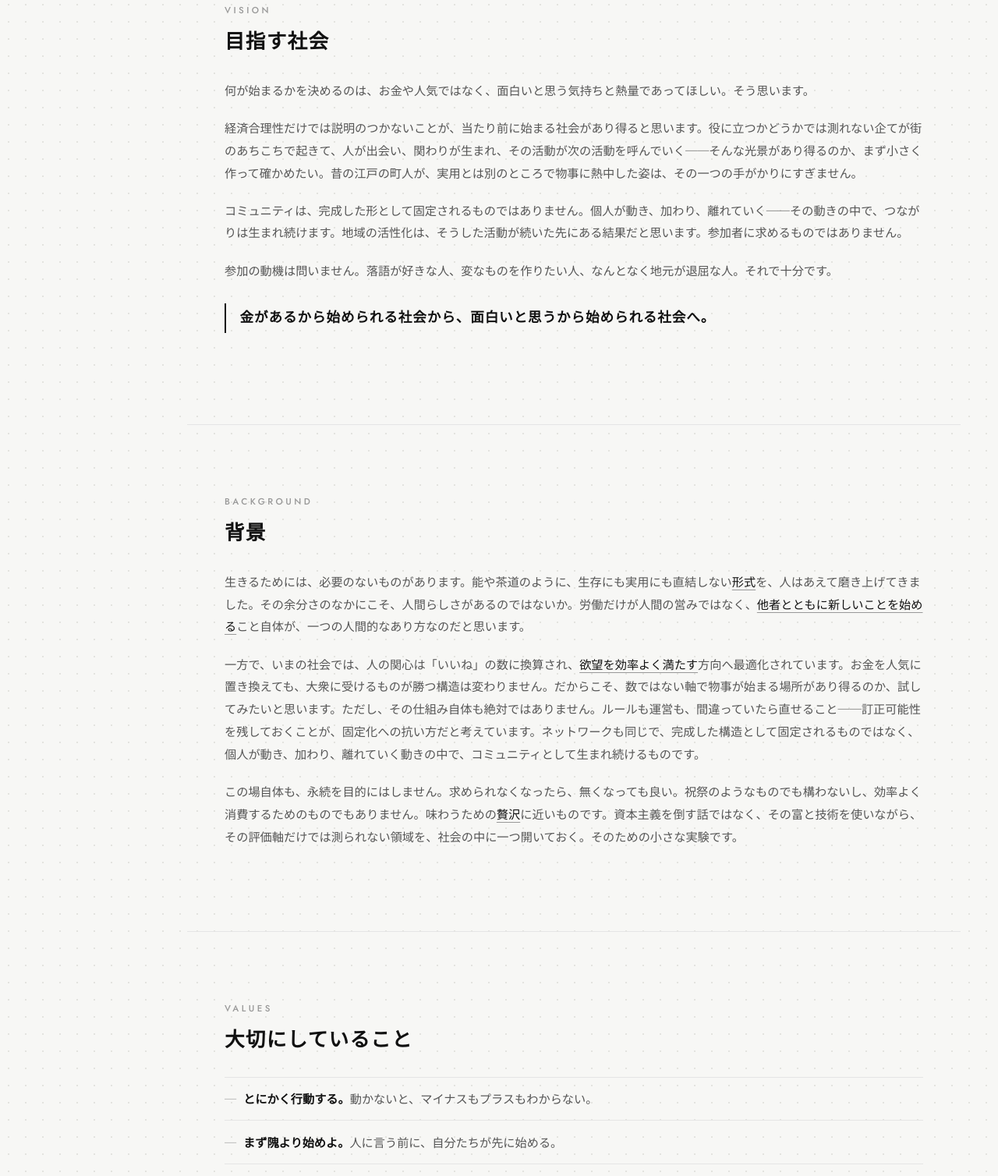
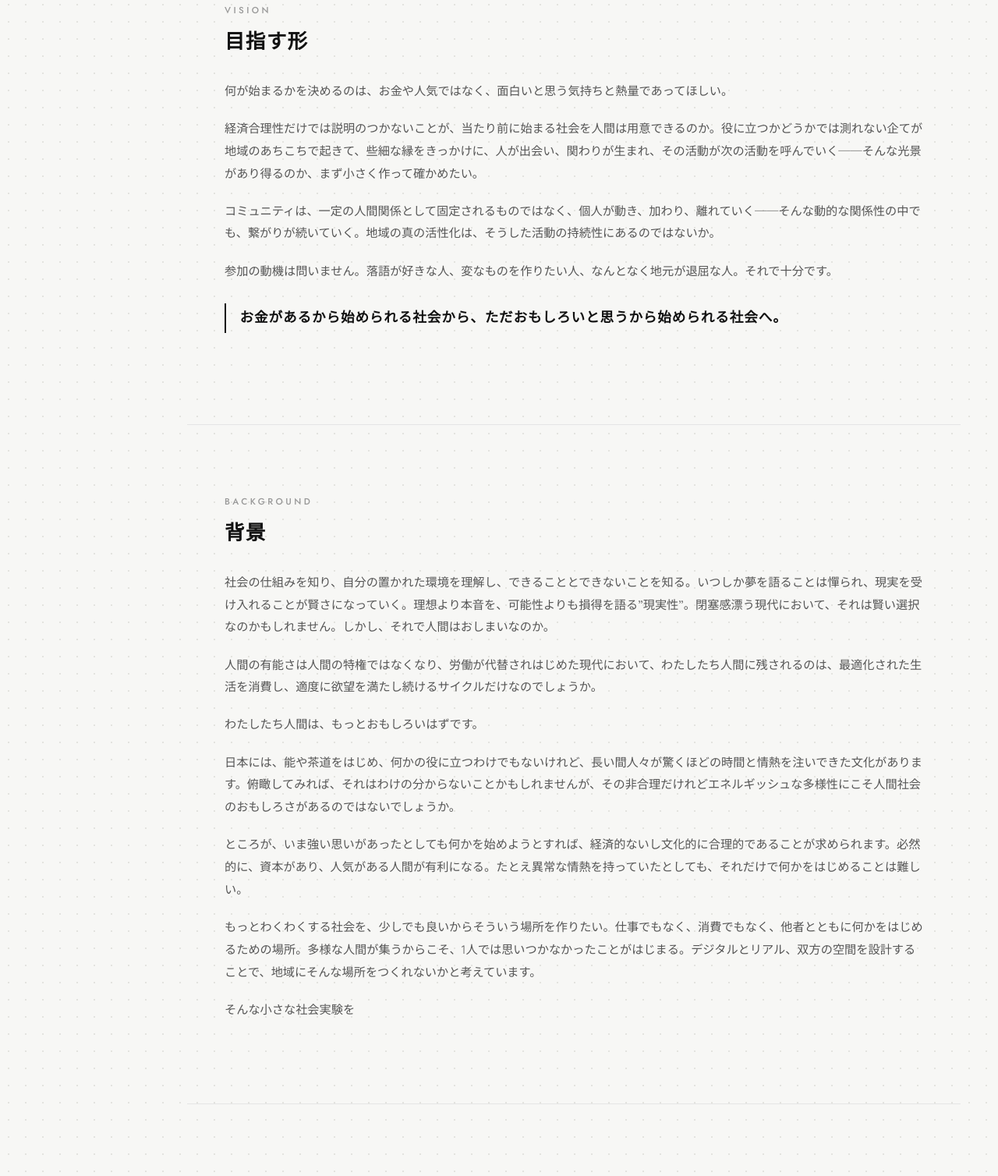
Before and after one commit to labrutsubo/labrutsubo-site, a plain HTML site: page index.html in a window 1280 px wide. Shown: the part 885-2393 px from the top of the page at 78% size. Drawn offline with Linux system fonts and the light colour scheme; a web font is replaced by a local one.

Commit message:
Update text content in index.html

```diff
--- a/index.html
+++ b/index.html
@@ -299,8 +299,8 @@
   <div class="section-content">
     <h1>らぼるつぼ <span style="font-family:'Jost',sans-serif; font-size:0.55em; font-weight:500; letter-spacing:0.12em; color:#999;">LabRutsubo</span></h1>
     <div class="subheading">もっとわくわくする人間社会を。</div>
-    <p class="lead">誰もが夢を目指し、互いに作用し合う中で、熱量に溢れてめちゃくちゃに文化が創発する社会は、きっと面白い。</p>
-    <p>市民が相互に作用し、自分で活動を始められる条件——人、場所、資源——を整えて、本当にそんな社会があり得るのかを確かめるプロジェクトです。</p>
+    <p class="lead">誰もが夢を語り合い、互いに作用し合う中で、熱量に溢れてめちゃくちゃに文化が創発する社会は、きっと面白い。</p>
+    <p>市民が相互に作用し合い、活動を起こせる条件——人、場所、資源——を整えて、本当にそんな社会があり得るのかを確かめるプロジェクト。</p>
   </div>
 </section>
 
@@ -308,18 +308,18 @@
 <section class="resume-section" id="vision">
   <div class="section-content">
     <span class="section-label">Vision</span>
-    <h2>目指す社会</h2>
+    <h2>目指す形</h2>
 
-    <p>何が始まるかを決めるのは、お金や人気ではなく、面白いと思う気持ちと熱量であってほしい。そう思います。</p>
+    <p>何が始まるかを決めるのは、お金や人気ではなく、面白いと思う気持ちと熱量であってほしい。</p>
 
-    <p>経済合理性だけでは説明のつかないことが、当たり前に始まる社会があり得ると思います。役に立つかどうかでは測れない企てが街のあちこちで起きて、人が出会い、関わりが生まれ、その活動が次の活動を呼んでいく——そんな光景があり得るのか、まず小さく作って確かめたい。昔の江戸の町人が、実用とは別のところで物事に熱中した姿は、その一つの手がかりにすぎません。</p>
+    <p>経済合理性だけでは説明のつかないことが、当たり前に始まる社会を人間は用意できるのか。役に立つかどうかでは測れない企てが地域のあちこちで起きて、些細な縁をきっかけに、人が出会い、関わりが生まれ、その活動が次の活動を呼んでいく——そんな光景があり得るのか、まず小さく作って確かめたい。</p>
 
-    <p>コミュニティは、完成した形として固定されるものではありません。個人が動き、加わり、離れていく——その動きの中で、つながりは生まれ続けます。地域の活性化は、そうした活動が続いた先にある結果だと思います。参加者に求めるものではありません。</p>
+    <p>コミュニティは、一定の人間関係として固定されるものではなく、個人が動き、加わり、離れていく——そんな動的な関係性の中でも、繋がりが続いていく。地域の真の活性化は、そうした活動の持続性にあるのではないか。</p>
 
     <p>参加の動機は問いません。落語が好きな人、変なものを作りたい人、なんとなく地元が退屈な人。それで十分です。</p>
 
     <blockquote>
-      金があるから始められる社会から、面白いと思うから始められる社会へ。
+      お金があるから始められる社会から、ただおもしろいと思うから始められる社会へ。
     </blockquote>
   </div>
 </section>
@@ -330,12 +330,20 @@
     <span class="section-label">Background</span>
     <h2>背景</h2>
 
-    <p>生きるためには、必要のないものがあります。能や茶道のように、生存にも実用にも直結しない<a href="https://ndlsearch.ndl.go.jp/search?cs=bib&f-ndla_sh=00442872" target="_blank" rel="noopener">形式</a>を、人はあえて磨き上げてきました。その余分さのなかにこそ、人間らしさがあるのではないか。労働だけが人間の営みではなく、<a href="https://www.chikumashobo.co.jp/product/9784480081568/" target="_blank" rel="noopener">他者とともに新しいことを始める</a>こと自体が、一つの人間的なあり方なのだと思います。</p>
+    <p>社会の仕組みを知り、自分の置かれた環境を理解し、できることとできないことを知る。いつしか夢を語ることは憚られ、現実を受け入れることが賢さになっていく。理想より本音を、可能性よりも損得を語る”現実性”。閉塞感漂う現代において、それは賢い選択なのかもしれません。しかし、それで人間はおしまいなのか。</p>
 
-    <p>一方で、いまの社会では、人の関心は「いいね」の数に換算され、<a href="https://bookclub.kodansha.co.jp/product?item=0000147035" target="_blank" rel="noopener">欲望を効率よく満たす</a>方向へ最適化されています。お金を人気に置き換えても、大衆に受けるものが勝つ構造は変わりません。だからこそ、数ではない軸で物事が始まる場所があり得るのか、試してみたいと思います。ただし、その仕組み自体も絶対ではありません。ルールも運営も、間違っていたら直せること——訂正可能性を残しておくことが、固定化への抗い方だと考えています。ネットワークも同じで、完成した構造として固定されるものではなく、個人が動き、加わり、離れていく動きの中で、コミュニティとして生まれ続けるものです。</p>
+    <p>人間の有能さは人間の特権ではなくなり、労働が代替されはじめた現代において、わたしたち人間に残されるのは、最適化された生活を消費し、適度に欲望を満たし続けるサイクルだけなのでしょうか。</p>
 
-    <p>この場自体も、永続を目的にはしません。求められなくなったら、無くなっても良い。祝祭のようなものでも構わないし、効率よく消費するためのものでもありません。味わうための<a href="https://www.shinchosha.co.jp/book/103541/" target="_blank" rel="noopener">贅沢</a>に近いものです。資本主義を倒す話ではなく、その富と技術を使いながら、その評価軸だけでは測られない領域を、社会の中に一つ開いておく。そのための小さな実験です。</p>
-  </div>
+    <p>わたしたち人間は、もっとおもしろいはずです。</p>
+
+    <p>日本には、能や茶道をはじめ、何かの役に立つわけでもないけれど、長い間人々が驚くほどの時間と情熱を注いできた文化があります。俯瞰してみれば、それはわけの分からないことかもしれませんが、その非合理だけれどエネルギッシュな多様性にこそ人間社会のおもしろさがあるのではないでしょうか。</p>
+
+    <p>ところが、いま強い思いがあったとしても何かを始めようとすれば、経済的ないし文化的に合理的であることが求められます。必然的に、資本があり、人気がある人間が有利になる。たとえ異常な情熱を持っていたとしても、それだけで何かをはじめることは難しい。</p>
+
+    <p>もっとわくわくする社会を、少しでも良いからそういう場所を作りたい。仕事でもなく、消費でもなく、他者とともに何かをはじめるための場所。多様な人間が集うからこそ、1人では思いつかなかったことがはじまる。デジタルとリアル、双方の空間を設計することで、地域にそんな場所をつくれないかと考えています。</p>
+
+    <p>そんな小さな社会実験を</p>
+   </div>
 </section>
 
 <!-- Values -->
```
